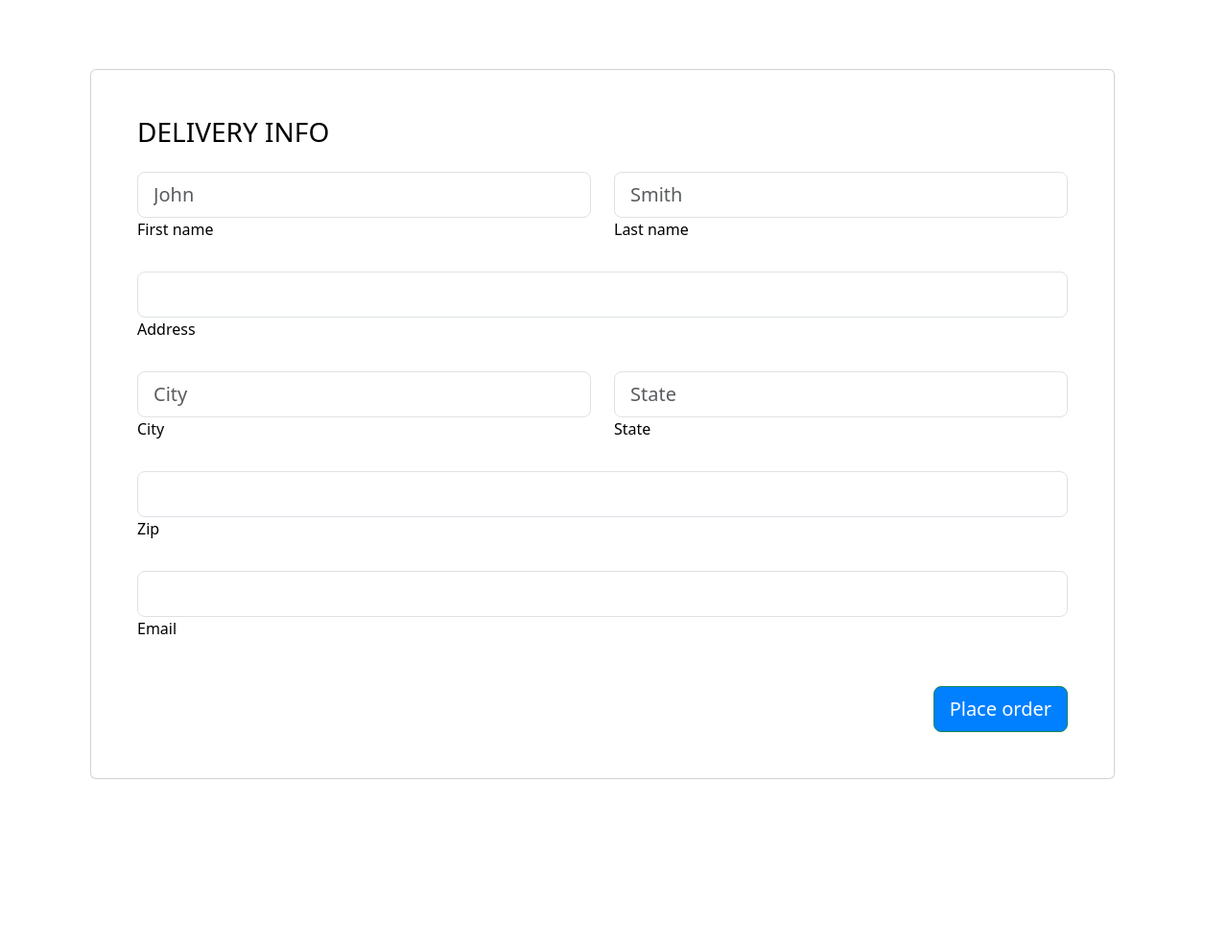
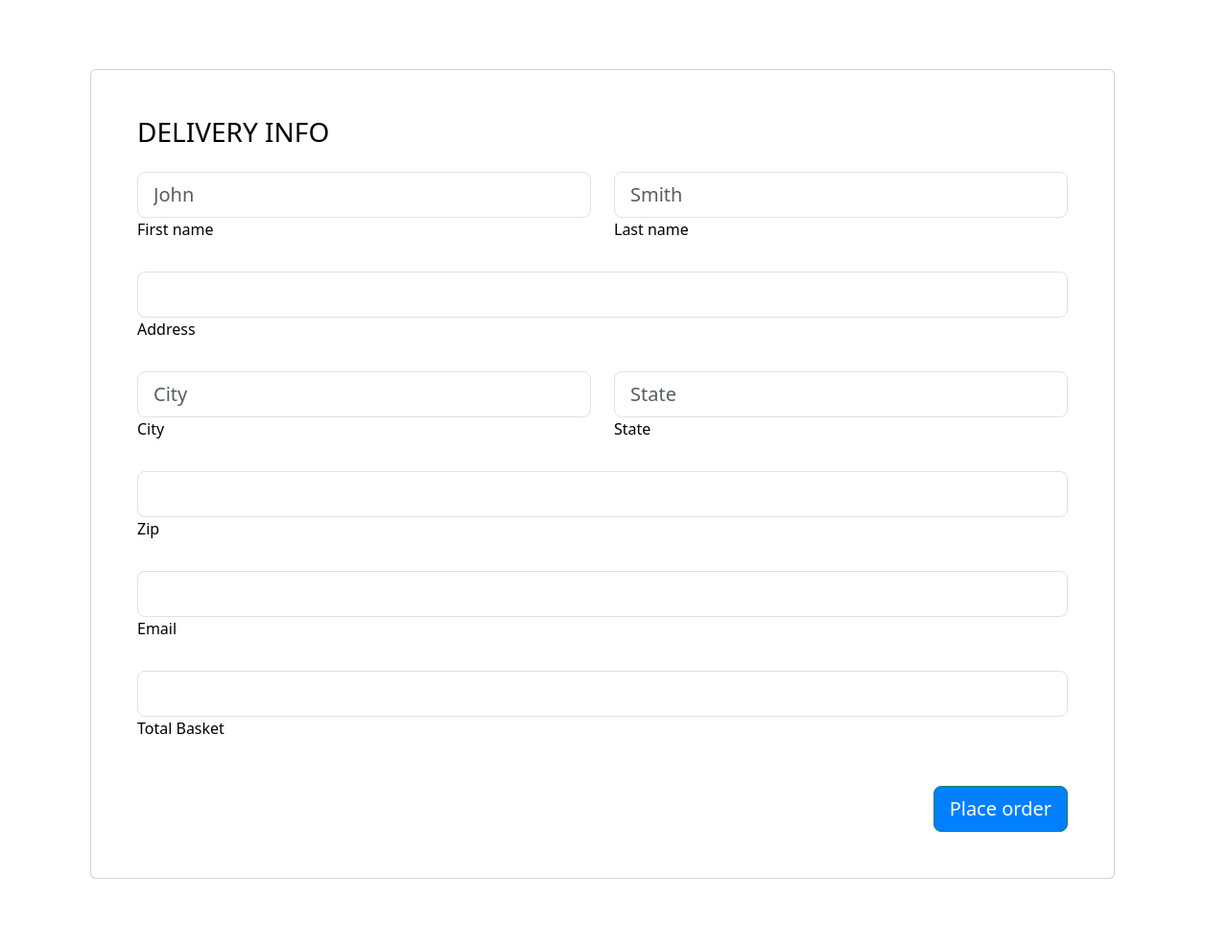
Before and after one commit to Stephen1k/Django-projects, a Django app: page /checkout/ in a window 1280 px wide. Shown: the whole page at 96% size. Before the commit the page ends 884 px from the top, so only its background shows below. Run offline with Django 4.2, Linux system fonts and the light colour scheme.

```diff
--- a/Ecom/ecomsite/shop/templates/shop/checkout.html
+++ b/Ecom/ecomsite/shop/templates/shop/checkout.html
@@ -78,6 +78,11 @@
                                   <label class="form-label" for="email">Email</label>
                                 </div>
 
+                                <div data-mdb-input-init class="form-outline mb-4">
+                                  <input type="text" readonly="" id="total" name="total" class="form-control form-control-lg" />
+                                  <label class="form-label" for="total">Total Basket</label>
+                                </div>
+
                                 <div class="d-flex justify-content-end pt-3">
                                   <button type="submit" data-mdb-button-init data-mdb-ripple-init class="btn btn-success btn-lg ms-2" style="background-color: hsl(210, 100%, 50%);">Place order</button>
                                 </div>
@@ -119,6 +124,7 @@
             $('#item_list').append(itemString);
          }
          total_price = `<li class="list-group-item d-flex justify-content-between align-items-center"><b>Your total: </b> ${total}</li> `
+         $('#total').val(total);
          $('#item_list').append(total_price);
          $('#items').val(JSON.stringify(cart));
 
--- a/Ecom/ecomsite/shop/views.py
+++ b/Ecom/ecomsite/shop/views.py
@@ -33,8 +33,8 @@ def checkout(request):
         city = request.POST.get('city',"")
         state = request.POST.get('state',"")
         zip = request.POST.get('zip',"")
-
-        order = Order(items=items,fname=fname,lname=lname,email=email,address=address,city=city,state=state,zip=zip)
+        total = request.POST.get('total',"")
+        order = Order(items=items,fname=fname,lname=lname,email=email,address=address,city=city,state=state,zip=zip,total=total)
         order.save()
 
     return render(request,'shop/checkout.html')
```
Also changed, not shown: Ecom/ecomsite/db.sqlite3.
